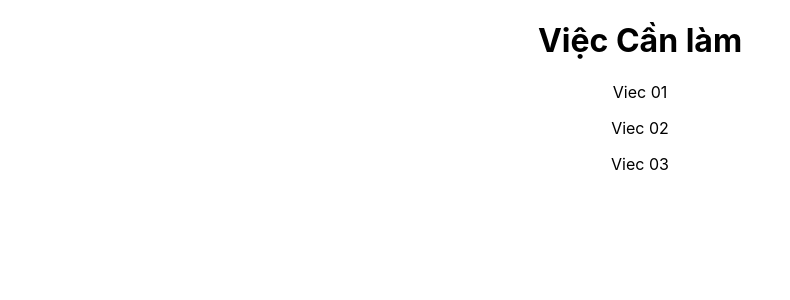
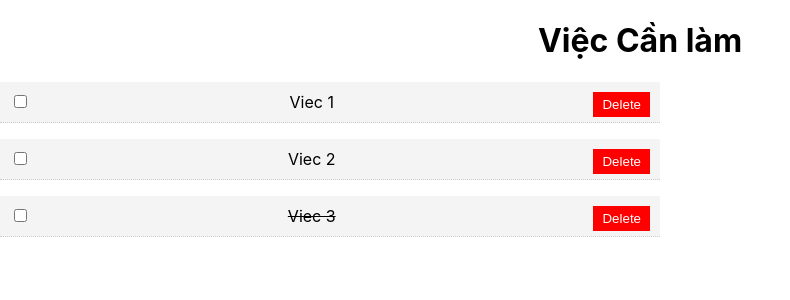
Before and after one commit to hainvd00641fpt/ReactJS-2021, a React (Create React App) app in the folder my-app/: page / in a window 1280 px wide. Shown: the top 300 px of the page, without its empty margins (0-790 px from the left). Built offline with nearby package versions, Linux system fonts and the light colour scheme.

Commit message:
add CSS used Props in ReactJs

```diff
--- a/my-app/src/components/Todos.js
+++ b/my-app/src/components/Todos.js
@@ -2,7 +2,20 @@ import React, {useState} from 'react'
 import TodoItem from './todoItem'
 
 const Todos = () => {
-    const [todosState, setTodosState] = useState(['Viec 01', 'Viec 02', 'Viec 03'])
+    const [todosState, setTodosState] = useState([
+        {
+            title: 'Viec 1',
+            status: false
+        },
+        {
+            title: 'Viec 2',
+            status: false
+        },
+        {
+            title: 'Viec 3',
+            status: true
+        }
+    ])
 
     // const allTodos = []
 
--- a/my-app/src/components/todoItem.js
+++ b/my-app/src/components/todoItem.js
@@ -2,7 +2,33 @@ import React from "react"
 
 const TodoItem = props => {
     const todo = props.todoProps
-    return <p>{todo}</p>
+
+    const todoItemStyle = {
+        background: '#f4f4f4',
+        padding: '10px',
+        borderBottom: '1px #ccc dotted',
+        textDecoration: todo.status ? 'line-through' : 'none',
+        width: '50%'
+    }
+
+    const deleteButtonStyle = {
+        background: '#ff0000',
+        color: '#fff',
+        border: 'none',
+        padding: '5px 9px',
+        cursor: 'pointer',
+        float: 'right'
+    }
+
+    const checkboxStyle = {
+        float: 'left'
+    }
+
+    return (<p style= {todoItemStyle}>
+        <input style={checkboxStyle} type="checkbox" name="" id=""/>
+        {todo.title}
+        <button style={deleteButtonStyle} type="submit">Delete</button>
+        </p>)
 }
 
 export default TodoItem
```
